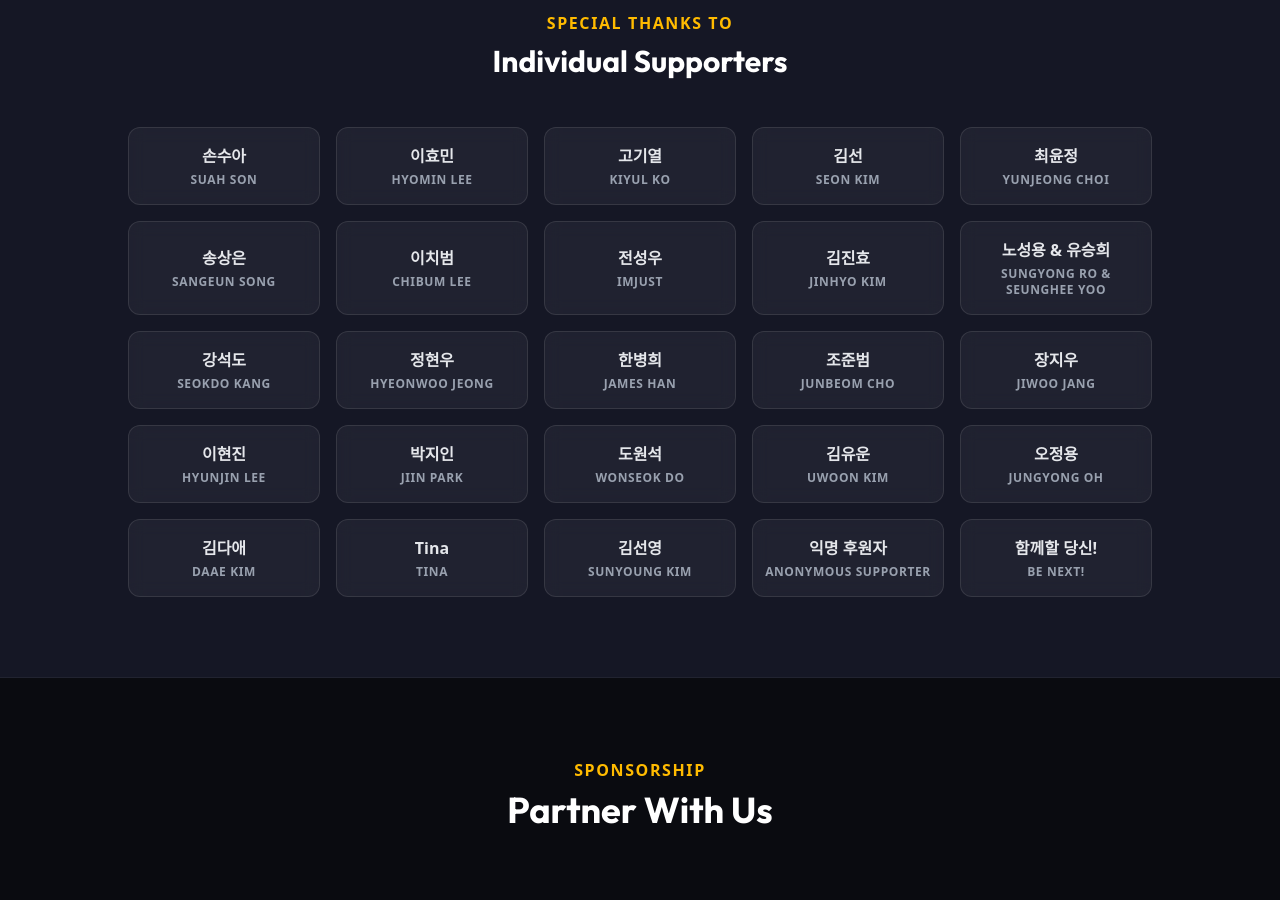
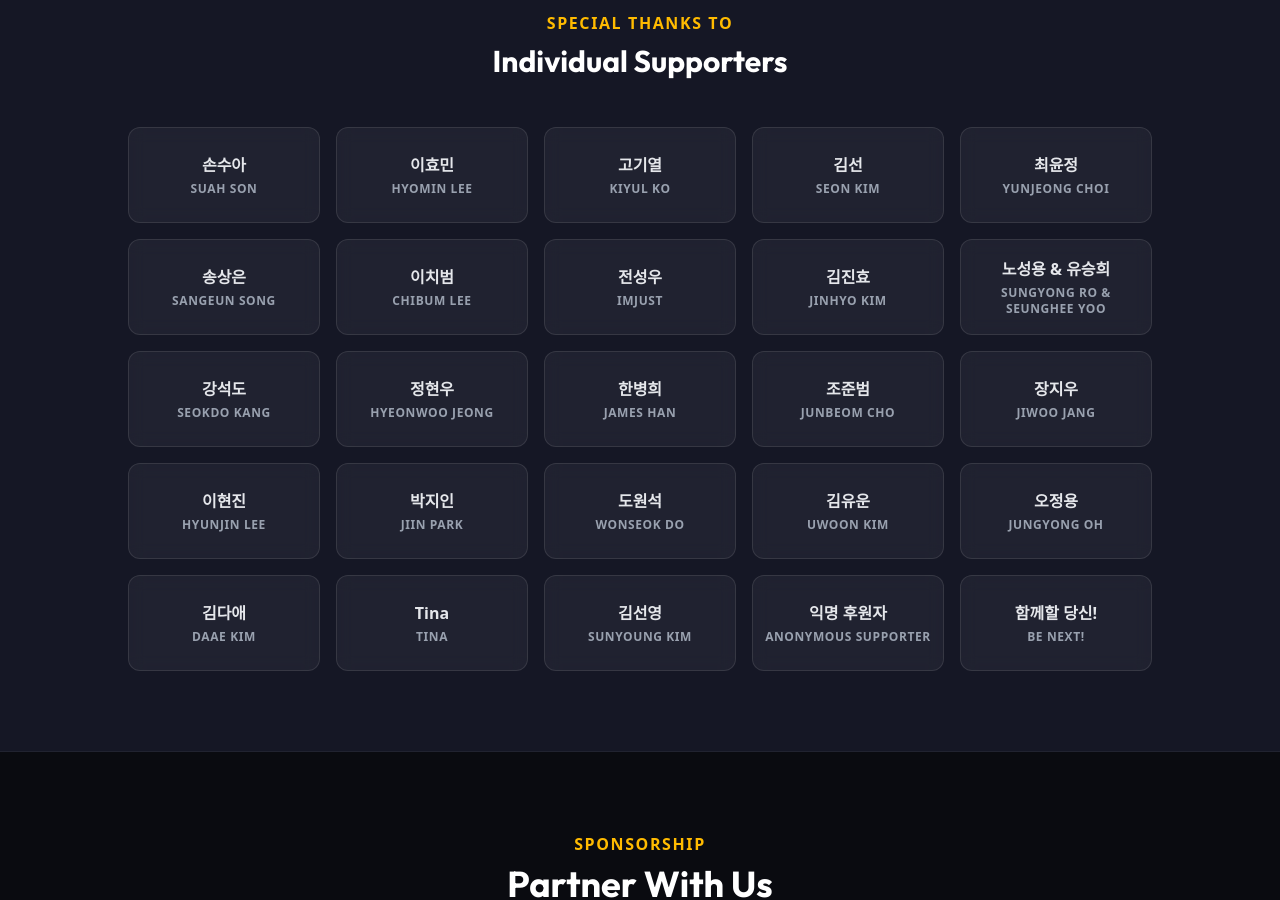
Before and after one commit to ZenithSpace/zenith.github.io, a React (Vite) app in the folder zenith-web/: page / in a window 1280 px wide. Shown: the part 10660-11560 px from the top of the page. Built offline with nearby package versions, Linux system fonts and the light colour scheme; a web font is replaced by a local one.

Commit message:
style: unify affiliate cards height

```diff
--- a/zenith-web/src/components/Partners.tsx
+++ b/zenith-web/src/components/Partners.tsx
@@ -205,7 +205,7 @@ const Partners = () => {
                                 whileInView={{ opacity: 1, scale: 1 }}
                                 viewport={{ once: true }}
                                 transition={{ delay: index * 0.05, duration: 0.3 }}
-                                className={`relative w-48 py-4 px-2 backdrop-blur-sm rounded-xl border flex flex-col items-center justify-center transition-all duration-500 overflow-hidden ${isTarget ? 'cursor-pointer' : 'cursor-default'} group ${showEffect
+                                className={`relative w-48 h-24 px-2 backdrop-blur-sm rounded-xl border flex flex-col items-center justify-center transition-all duration-500 overflow-hidden ${isTarget ? 'cursor-pointer' : 'cursor-default'} group ${showEffect
                                     ? 'border-pink-400 shadow-[0_0_20px_rgba(244,114,182,0.4)] bg-pink-500/10'
                                     : 'border-white/10 bg-white/5 hover:border-zenith-sub/50 hover:bg-white/10'
                                     }`}
```
